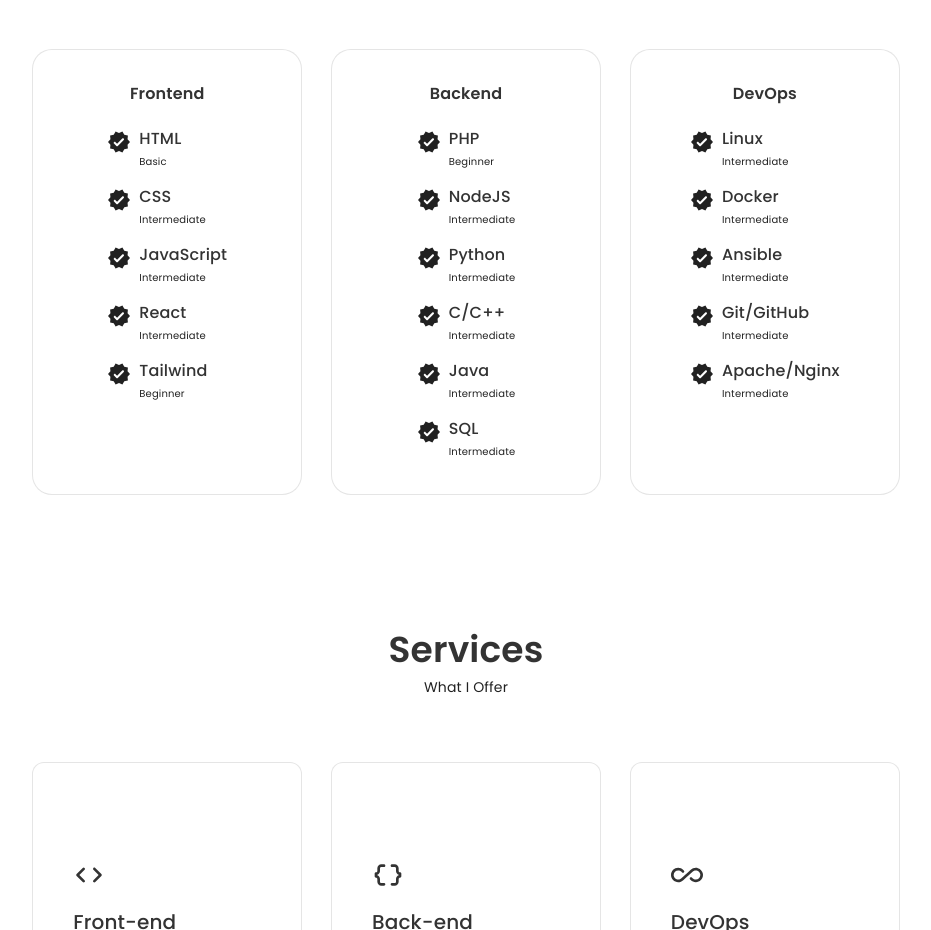
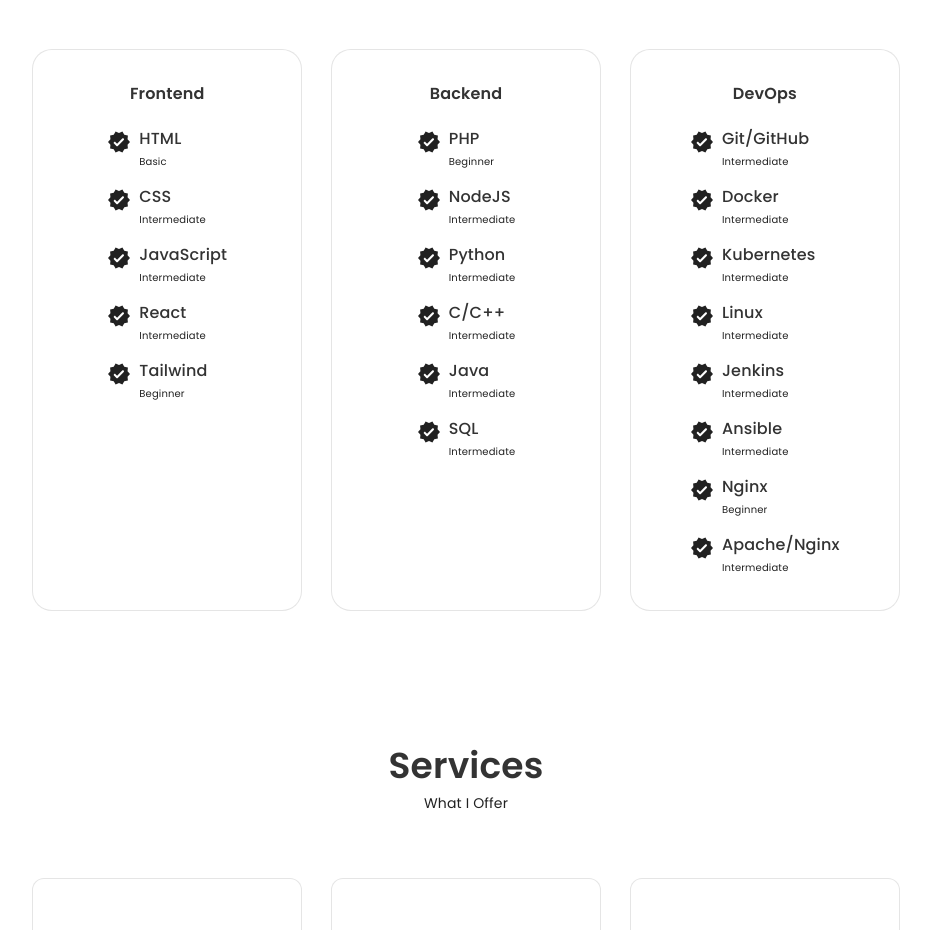
Before and after one commit to abhisheksmandal/portfolio, a React (Vite) app in the folder frontend/: page / in a window 1280 px wide. Shown: the part 1640-2570 px from the top of the page, without its empty margins (174-1105 px from the left). Built offline with nearby package versions, Linux system fonts and the light colour scheme.

Commit message:
Update and Rearrange Skills, Add Jenkins and Kubernetes

```diff
--- a/frontend/src/components/skills/DevOps.jsx
+++ b/frontend/src/components/skills/DevOps.jsx
@@ -2,12 +2,16 @@
 import { VerifiedRounded } from "@mui/icons-material";
 
 const devOpsSkills = [
-  { name: "Linux", level: "Intermediate" },
-  { name: "Docker", level: "Intermediate" },
-  { name: "Ansible", level: "Intermediate" },
-  { name: "Git/GitHub", level: "Intermediate" },
-  { name: "Apache/Nginx", level: "Intermediate" },
+  { name: "Git/GitHub", level: "Intermediate" },      // Version control is foundational for DevOps.
+  { name: "Docker", level: "Intermediate" },          // Containerization is central to modern DevOps workflows.
+  { name: "Kubernetes", level: "Intermediate" },      // Container orchestration is in high demand.
+  { name: "Linux", level: "Intermediate" },           // Essential for system administration and troubleshooting.
+  { name: "Jenkins", level: "Intermediate" },         // Widely used for CI/CD pipelines.
+  { name: "Ansible", level: "Intermediate" },         // Popular for configuration management and automation.
+  { name: "Nginx", level: "Beginner" },               // Commonly used as a web server or reverse proxy.
+  { name: "Apache/Nginx", level: "Intermediate" }     // Important for managing web servers.
 ];
+
 
 const DevOps = () => {
   return (
```
